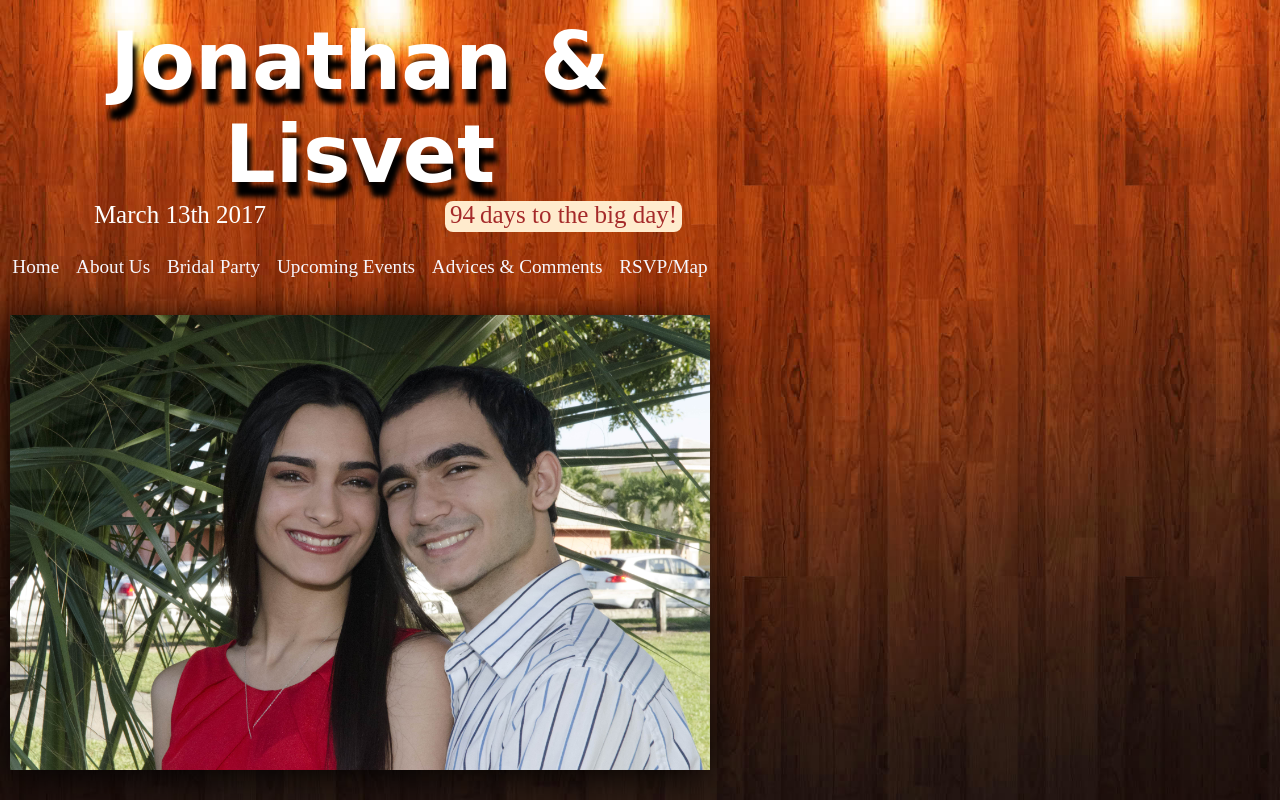
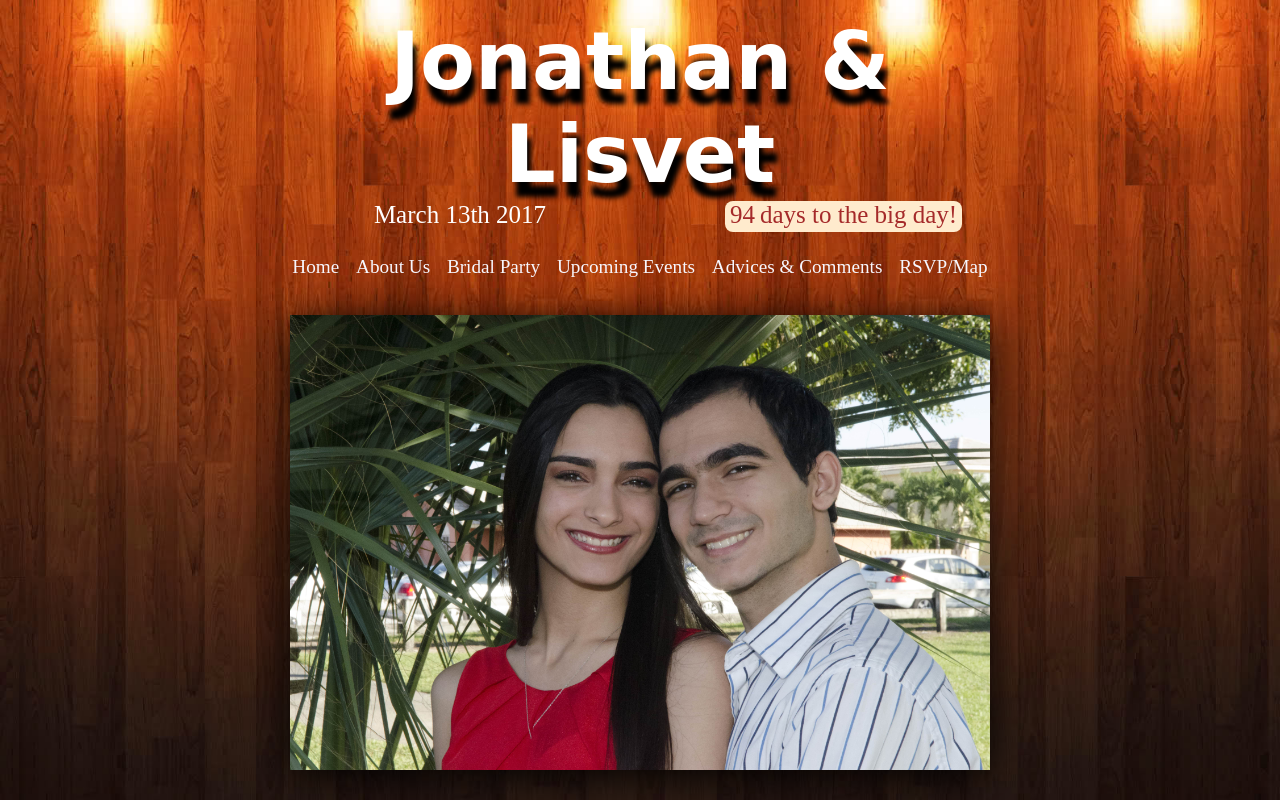
Before and after one commit to jonathanblancor/jonathanblancor.github.io, a PHP site: page /wedding/index.html in a window 1280 px wide. Run offline with PHP 8.4, Linux system fonts and the light colour scheme; some libraries are stand-ins or nearby versions.

Commit message:
Update style.css

```diff
--- a/wedding/css/style.css
+++ b/wedding/css/style.css
@@ -12,8 +12,6 @@ html {
 body {
 	width: 720px;
 	margin: 0 auto;
-	position: fixed;
-	z-index: -10;
 	background-image: url("../images/background.jpg");
 	/*background-size: cover;*/
 	background-size: 100% 100%;
```
